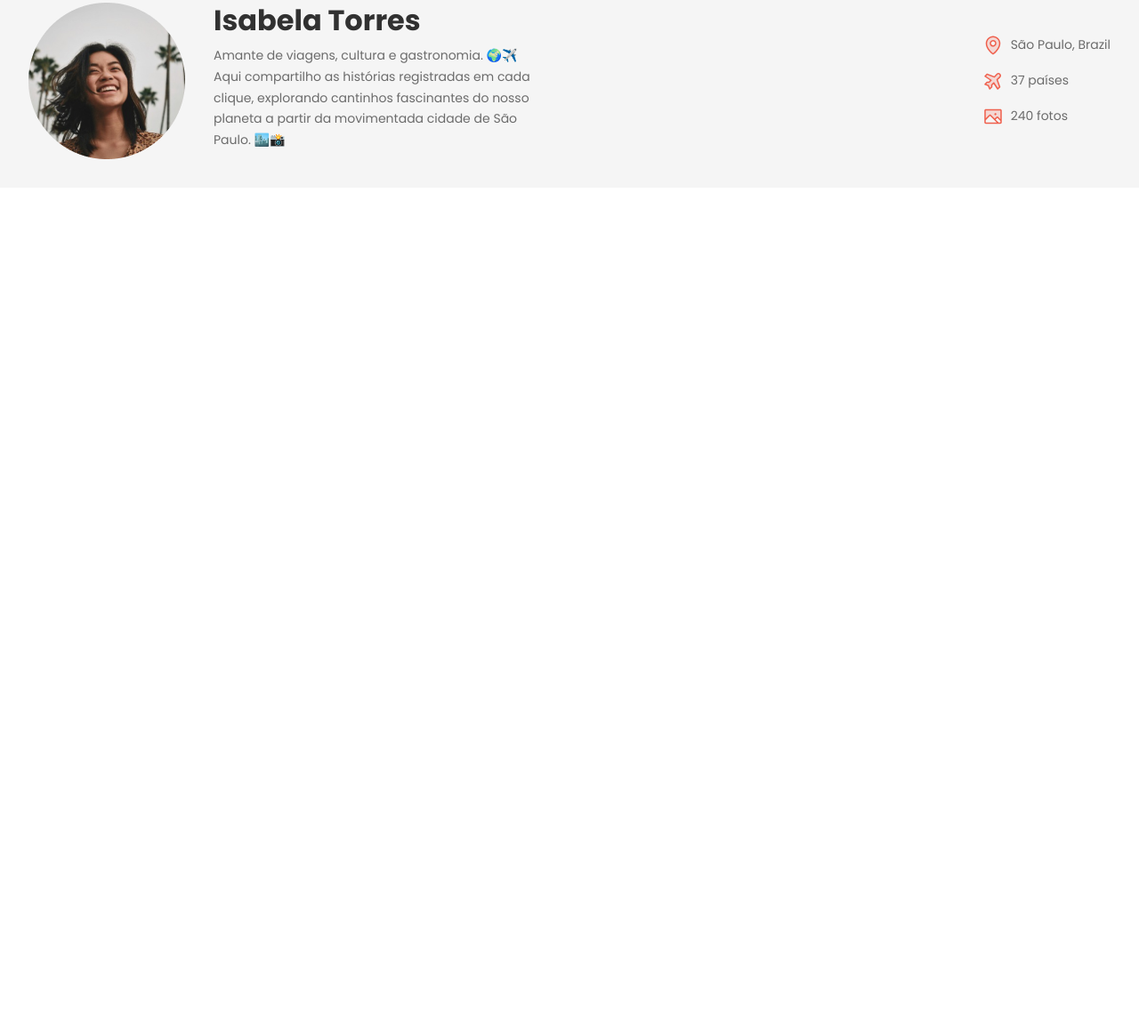
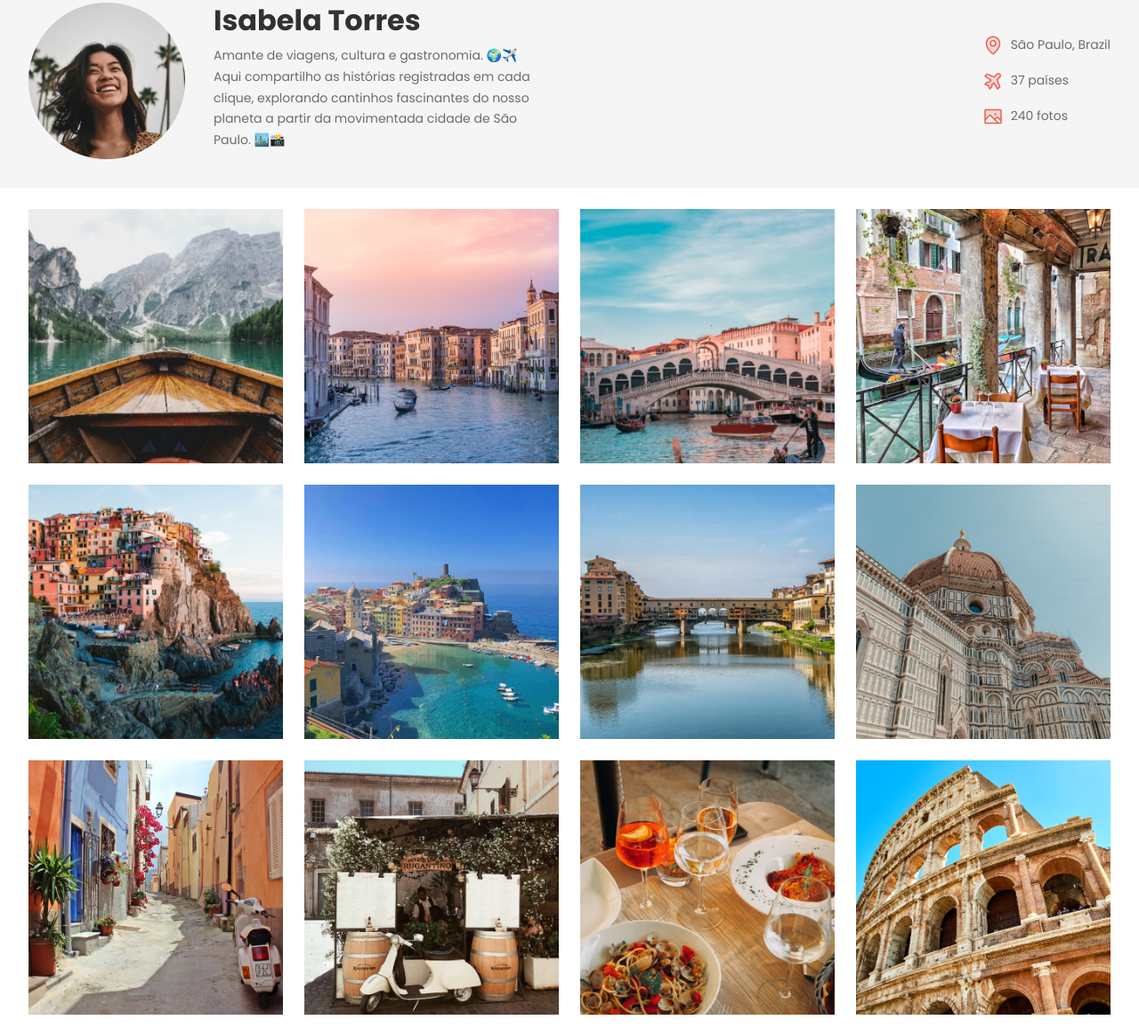
Before and after one commit to rafabt-hub/travelgram-project, a plain HTML site: page index.html in a window 1280 px wide. Shown: the part 125-1290 px from the top of the page at 89% size. Before the commit the page ends 800 px from the top, so only its background shows below. Drawn offline with Linux system fonts and the light colour scheme.

Commit message:
main gallery

```diff
--- a/index.html
+++ b/index.html
@@ -61,5 +61,20 @@
       </div>
     </header>
   </div>
+
+  <main class="container">
+    <img src="assets/Images/Image 01.png" alt="...">
+    <img src="assets/Images/Image 02.png" alt="...">
+    <img src="assets/Images/Image 03.png" alt="...">
+    <img src="assets/Images/Image 04.png" alt="...">
+    <img src="assets/Images/Image 05.png" alt="...">
+    <img src="assets/Images/Image 06.png" alt="...">
+    <img src="assets/Images/Image 07.png" alt="...">
+    <img src="assets/Images/Image 08.png" alt="...">
+    <img src="assets/Images/Image 09.png" alt="...">
+    <img src="assets/Images/Image 10.png" alt="...">
+    <img src="assets/Images/Image 11.png" alt="...">
+    <img src="assets/Images/Image 12.png" alt="...">
+  </main>
 </body>
 </html>
--- a/styles/index.css
+++ b/styles/index.css
@@ -1,3 +1,4 @@
 @import url(global.css);
 @import url(nav.css);
 @import url(header.css);
+@import url(main.css);
--- /dev/null
+++ b/styles/main.css
@@ -0,0 +1,12 @@
+main {
+  display: flex;
+  flex-wrap: wrap;
+  gap: 24px;
+  padding: 24px;
+}
+
+main img {
+  width: 286px;
+  height: 286px;
+  object-fit: cover;
+}
```
